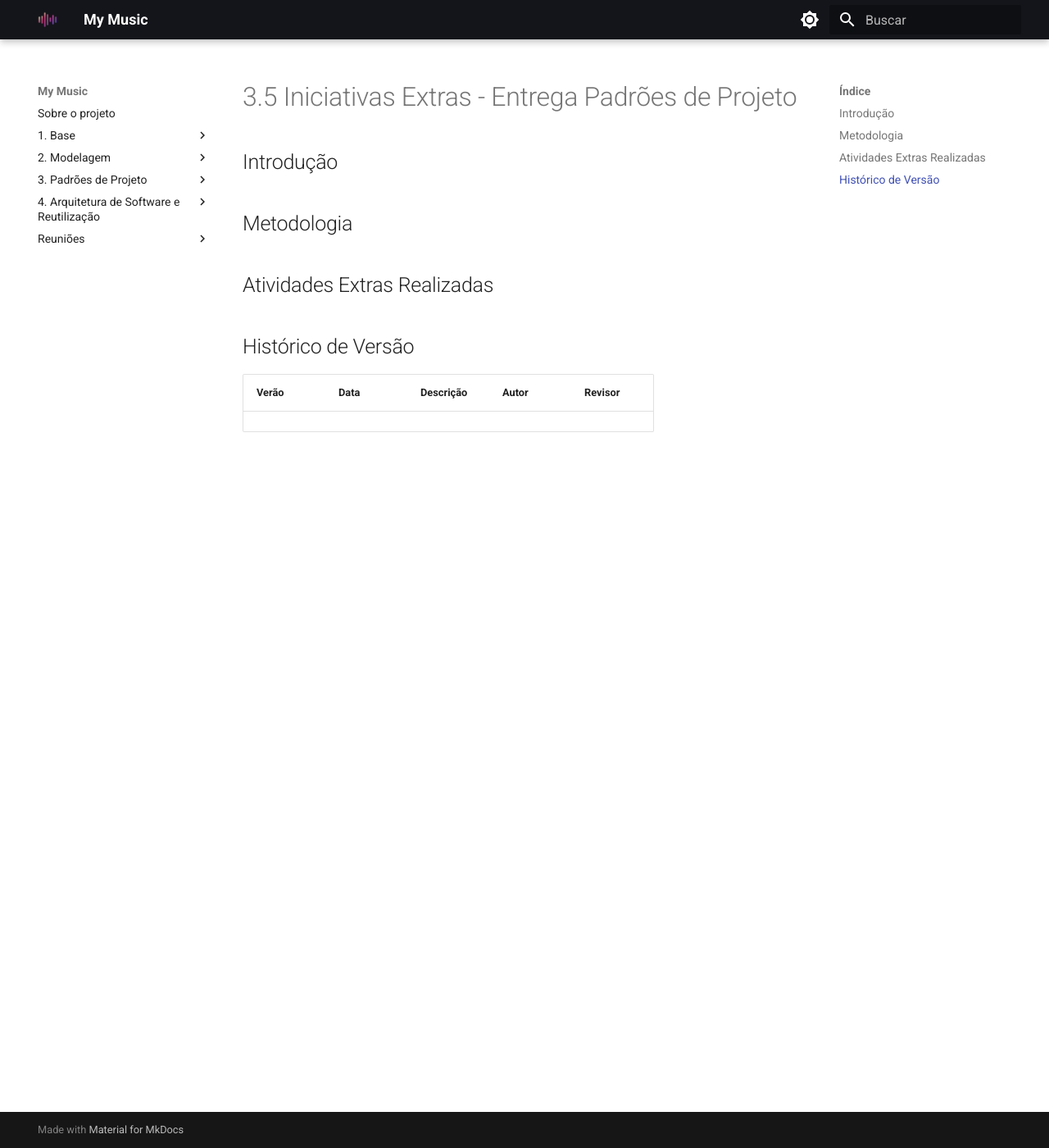
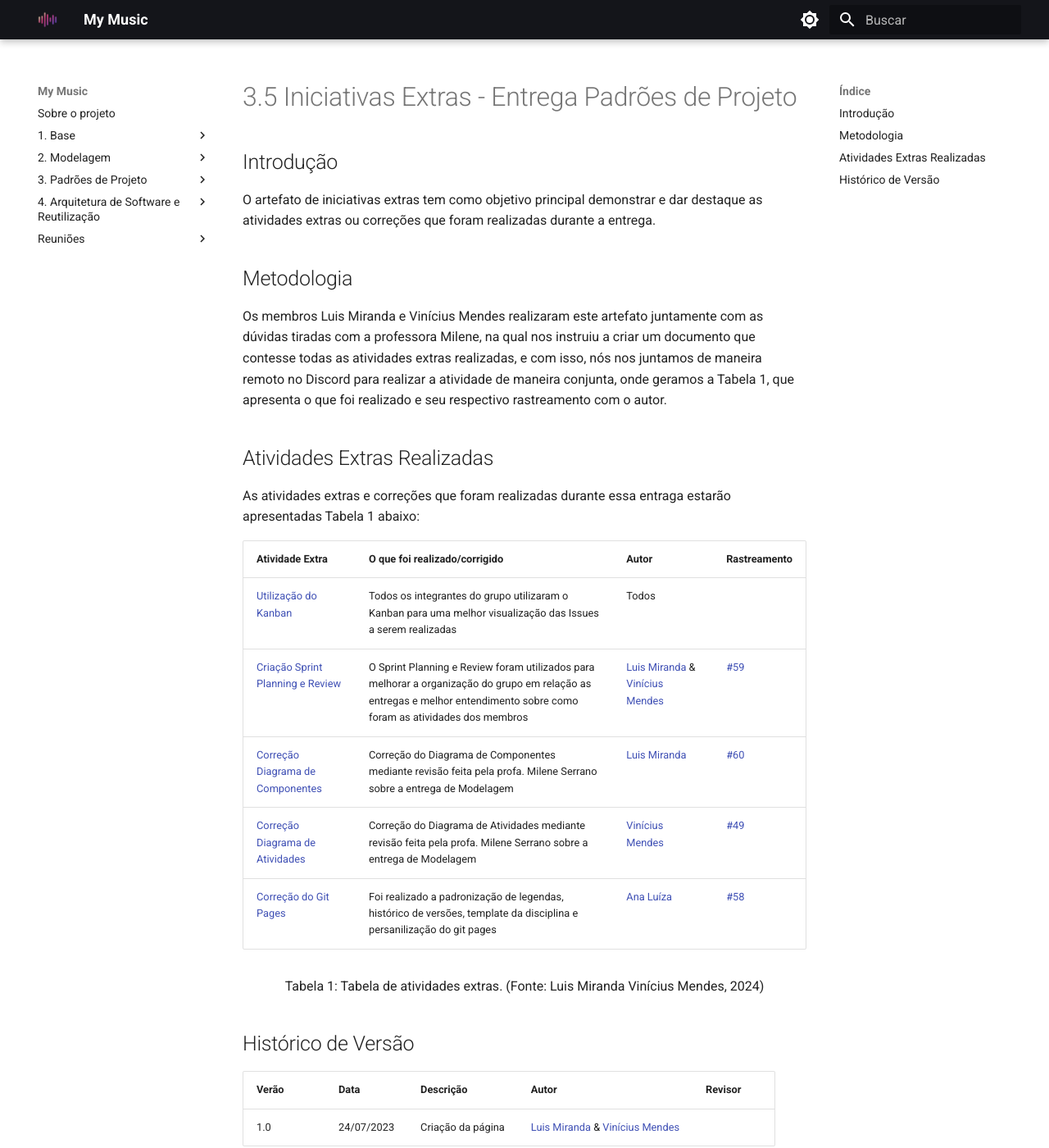
Before and after one commit to UnBArqDsw2024-1/2024.1_G2_My_Music, an MkDocs documentation site: the page built from docs/PadroesDeProjeto/IniciativasExtras.md, in a window 1280 px wide and 1400 px high. Shown: the whole window at 82% size. Built offline with MkDocs 1.6.1 and Material for MkDocs 9.7.7, drawn with Linux system fonts in a browser that asks for light colours.

Commit message:
Criação pagina de Iniciativas Extras

```diff
--- a/docs/PadroesDeProjeto/IniciativasExtras.md
+++ b/docs/PadroesDeProjeto/IniciativasExtras.md
@@ -1,12 +1,28 @@
 # 3.5 Iniciativas Extras - Entrega Padrões de Projeto
 
 ## Introdução
+O artefato de iniciativas extras tem como objetivo principal demonstrar e dar destaque as atividades extras ou correções que foram realizadas durante a entrega.
 
 ## Metodologia
+Os membros Luis Miranda e Vinícius Mendes realizaram este artefato juntamente com as dúvidas tiradas com a professora Milene, na qual nos instruiu a criar um documento que contesse todas as atividades extras realizadas, e com isso, nós nos juntamos de maneira remoto no Discord para realizar a atividade de maneira conjunta, onde geramos a Tabela 1, que apresenta o que foi realizado e seu respectivo rastreamento com o autor.
 
 ## Atividades Extras Realizadas
 
+As atividades extras e correções que foram realizadas durante essa entraga estarão apresentadas Tabela 1 abaixo:
+
+| Atividade Extra | O que foi realizado/corrigido | Autor | Rastreamento |
+|-----------------|-------------------------------|-------|--------------|
+| [Utilização do Kanban](https://github.com/orgs/UnBArqDsw2024-1/projects/8)   | Todos os integrantes do grupo utilizaram o Kanban para uma melhor visualização das Issues a serem realizadas  | Todos  |      |
+| [Criação Sprint Planning e Review]()                |  O Sprint Planning e Review foram utilizados para melhorar a organização do grupo em relação as entregas e melhor entendimento sobre como foram as atividades dos membros                   | [Luis Miranda](https://github.com/LuisMiranda10) & [Vinícius Mendes](https://github.com/yabamiah)   | [#59](https://github.com/UnBArqDsw2024-1/2024.1_G2_My_Music/issues/59)      |
+| [Correção Diagrama de Componentes]()                |  Correção do Diagrama de Componentes mediante revisão feita pela profa. Milene Serrano sobre a entrega de Modelagem                             | [Luis Miranda](https://github.com/LuisMiranda10)      | [#60](https://github.com/UnBArqDsw2024-1/2024.1_G2_My_Music/issues/60)         |
+| [Correção Diagrama de Atividades]()                |  Correção do Diagrama de Atividades mediante revisão feita pela profa. Milene Serrano sobre a entrega de Modelagem                             | [Vinícius Mendes](https://github.com/yabamiah)    | [#49](https://github.com/UnBArqDsw2024-1/2024.1_G2_My_Music/issues/49)         |
+| [Correção do Git Pages](https://github.com/UnBArqDsw2024-1/2024.1_G2_My_Music/commit/f51c7858cb525644571bf866103c383a2eaa1c15)                                      |    Foi realizado a padronização de legendas, histórico de versões, template da disciplina e persanilização do git pages     |   [Ana Luíza](https://github.com/analuizargds)        |      [#58](https://github.com/UnBArqDsw2024-1/2024.1_G2_My_Music/issues/58)         |
+
+<div style="text-align: center">
+  <p>Tabela 1: Tabela de atividades extras. (Fonte: Luis Miranda Vinícius Mendes, 2024)</p>
+</div>
+
 ## Histórico de Versão
-
 | Verão | Data | Descrição | Autor | Revisor |
 |-------|------|-----------|-------|---------|
+|   1.0   | 24/07/2023| Criação da página | [Luis Miranda](https://github.com/LuisMiranda10) & [Vinícius Mendes](https://github.com/yabamiah)|                  |
```
